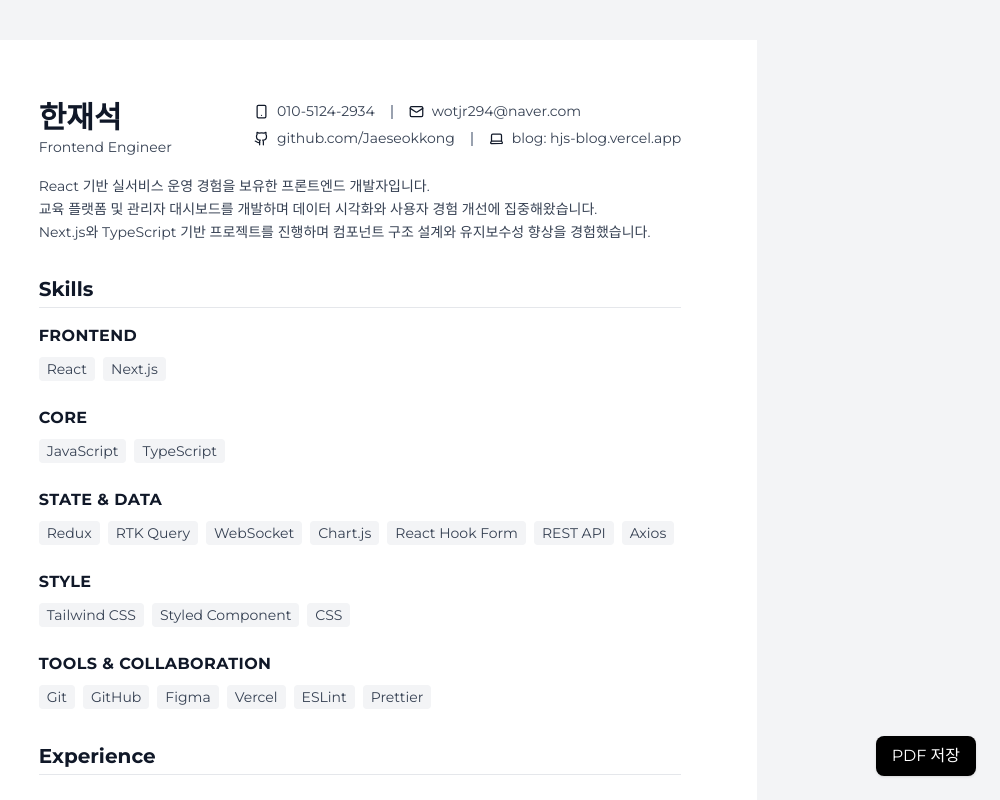
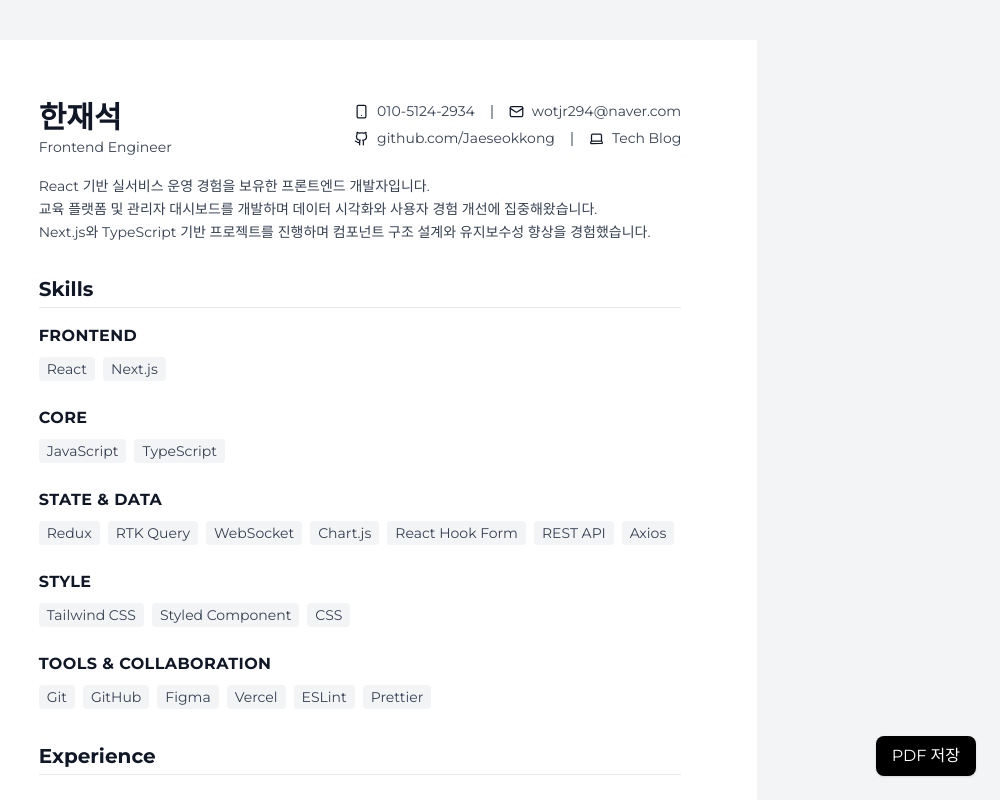
Before and after one commit to Jaeseokkong/NEXT-BLOG, a Next.js app: page /resume in a window 1280 px wide. Shown: the top 800 px of the page, without its empty margins (280-1280 px from the left). Built offline with nearby package versions, Linux system fonts and the light colour scheme.

Commit message:
fix(resume): blog link 이름 수정

```diff
--- a/src/app/resume/components/organisms/ResumeHeader.tsx
+++ b/src/app/resume/components/organisms/ResumeHeader.tsx
@@ -24,7 +24,7 @@ export default function ResumeHeader() {
 					<Text size="sm"><Link target="_blank" rel="noopener noreferrer" href="https://github.com/Jaeseokkong">github.com/Jaeseokkong</Link></Text>
 					<Divider variant="inline" />
 					<LuLaptop size={15} className="mt-1" />
-					<Text size="sm"><Link target="_blank" rel="noopener noreferrer" href="https://hjs-blog.vercel.app/">blog: hjs-blog.vercel.app</Link></Text>
+					<Text size="sm"><Link target="_blank" rel="noopener noreferrer" href="https://hjs-blog.vercel.app/">Tech Blog</Link></Text>
 				</div>
 			</div>
 		</header>
```
